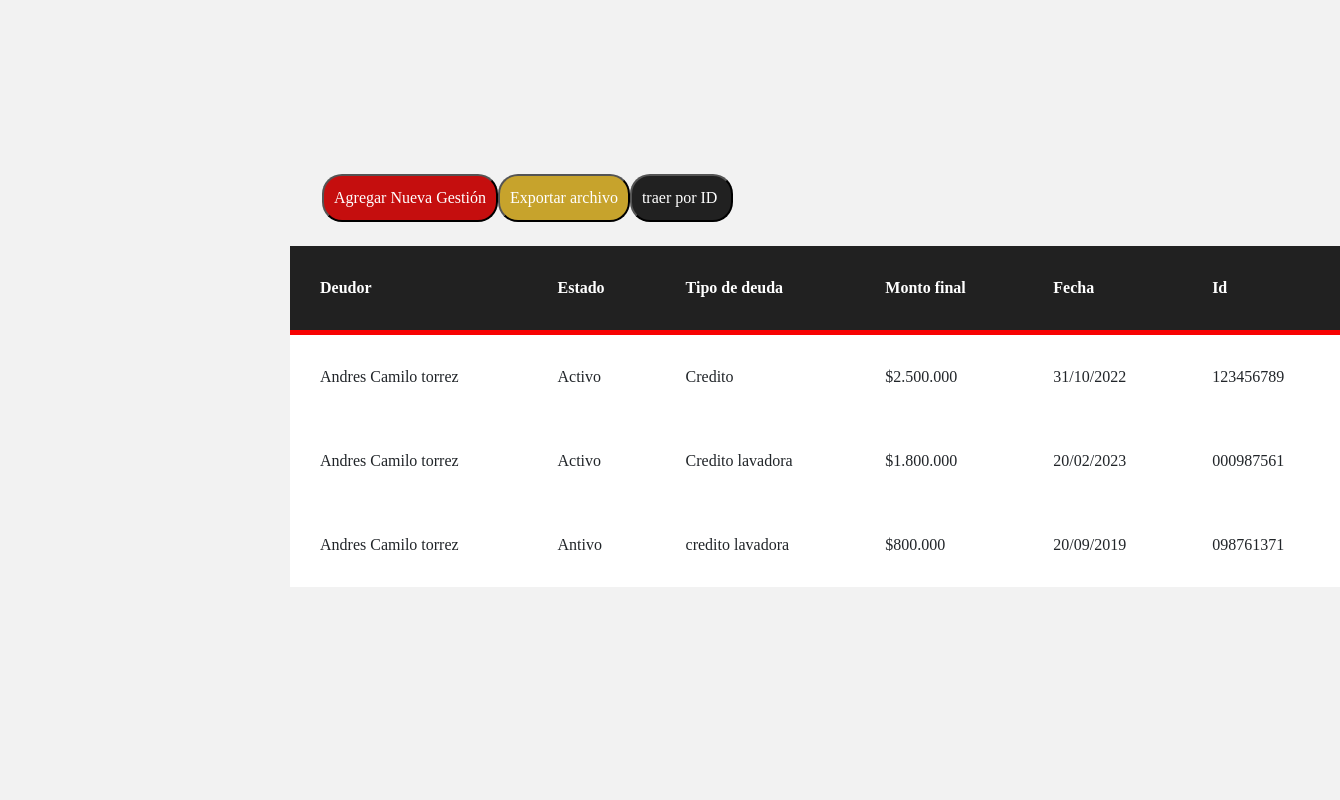
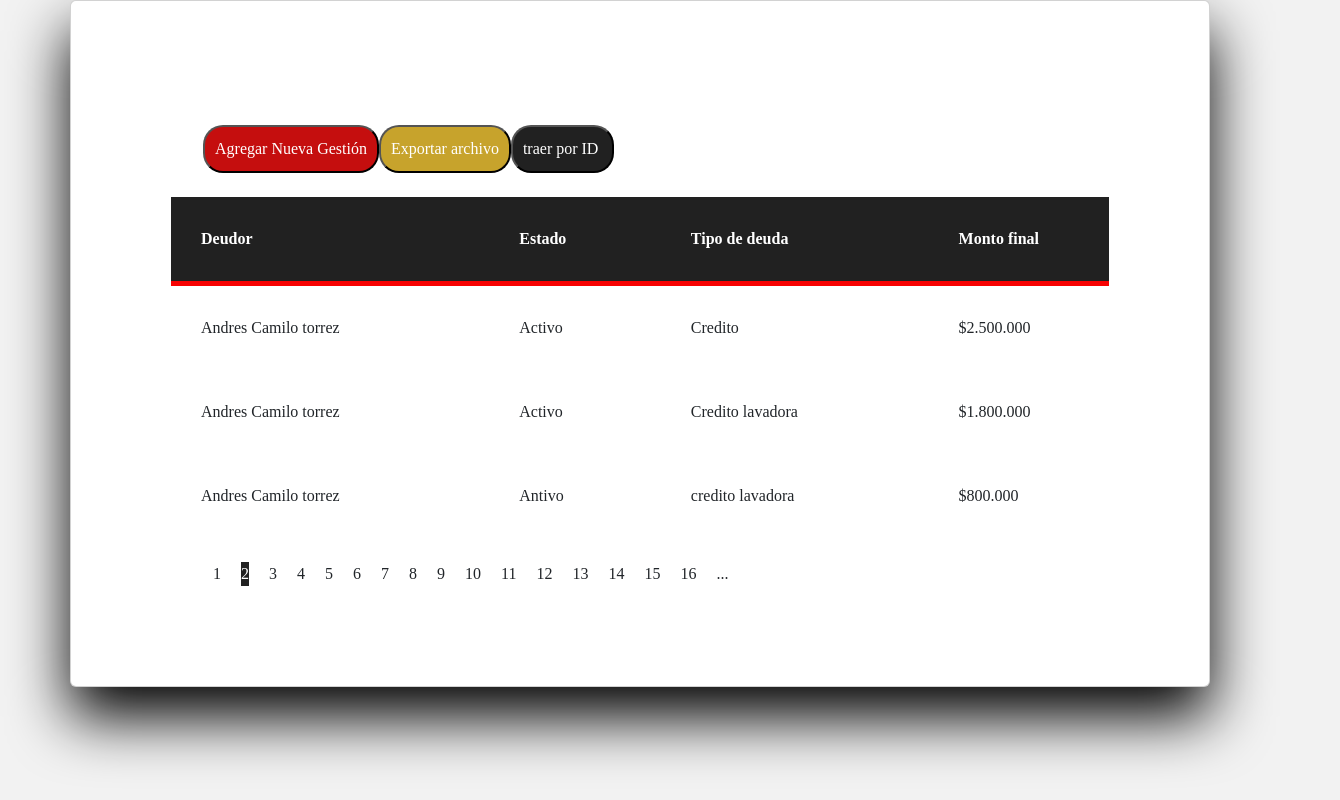
Before and after one commit to DuHuDiCo/SGE_fronted, an Angular app in the folder SGE_frontend/: page /gestion in a window 1280 px wide. Shown: the whole page, 1340 px wide, since content can reach past the window. Built offline with nearby package versions, Linux system fonts and the light colour scheme; a web font is replaced by a local one.

Commit message:
comit
se termino la tabla de gestión

```diff
--- a/SGE_frontend/src/app/Pages/Cartera/pages/componentesCartera/sidebar/gestion/gestion.component.css
+++ b/SGE_frontend/src/app/Pages/Cartera/pages/componentesCartera/sidebar/gestion/gestion.component.css
@@ -71,6 +71,12 @@ background-color: #212121;
     .iconos ul li.google {
         margin-left: 60px;
     }
+    input[type=button]{
+        width: 35px;
+    }
+    /* input[type=submit]{
+        margin-left: auto;
+    } */
 }
 
 .iconos ul li{
@@ -87,3 +93,29 @@ background-color: #212121;
     flex-direction: column;
     flex-direction: column;
 }
+
+
+.card{
+    padding: 100px;
+    box-shadow: 0 30px 60px 0 rgb(0, 0, 0);
+    display: flex;
+    flex-direction: column;
+}
+
+
+
+.listado-numeros ul li{
+    margin: 0 10px;
+    cursor: pointer;
+    float: left;
+    position: relative;
+}
+
+.listado-numeros ul{
+    list-style: none;
+}
+
+li.active{
+    background: #212121;
+    color: #fff;
+}
--- a/SGE_frontend/src/app/Pages/Cartera/pages/componentesCartera/sidebar/gestion/gestion.component.html
+++ b/SGE_frontend/src/app/Pages/Cartera/pages/componentesCartera/sidebar/gestion/gestion.component.html
@@ -1,20 +1,23 @@
-
-
-<div id="main-container">
+<div class="container">
+    <div class="row">
+        <div class="card">
                 <div class="caja">
                     <div class="footer-bottom"><br>
                         <div class="footer-content">
                             <div class="iconos">
                                 <ul>
                                     <li><input type="submit" class="fadeIn fourth" value="Agregar Nueva Gestión"></li>
-                        <li><input type="submit" class="fadeIn fourth" id="exportar" value="Exportar archivo"></li>
-                        <li><input type="submit" class="fadeIn fourth" id="traer" value="traer por ID "></li>
+                                    <li><input type="submit" class="fadeIn fourth" id="exportar"
+                                            value="Exportar archivo">
+                                    </li>
+                                    <li><input type="submit" class="fadeIn fourth" id="traer" value="traer por ID ">
+                                    </li>
                                 </ul>
                             </div>
                         </div><br>
                     </div>
                 </div>
-
+                <div class="table-responsive">
                     <table>
                         <thead>
                             <tr>
@@ -51,4 +54,14 @@
                             <td>098761371</td>
                         </tr>
                     </table>
+                </div><br>
+                <div class="listado-numeros">
+                    <ul>
+                        <li >1</li><li class="active">2</li><li>3</li><li>4</li><li>5</li><li>6</li><li>7</li><li>8</li>
+                        <li>9</li><li>10</li><li>11</li><li>12</li><li>13</li><li>14</li><li>15</li>
+                        <li>16</li><li>...</li>
+                    </ul>
                 </div>
+        </div>
+    </div>
+</div><br>
--- a/SGE_frontend/src/app/Pages/Cartera/pages/componentesCartera/tabla-gestion/tabla-gestion.component.html
+++ /dev/null
@@ -1 +0,0 @@
-<p>tabla-gestion works!</p>
--- a/SGE_frontend/src/app/Pages/Cartera/pages/componentesCartera/tabla-gestion/tabla-gestion.component.ts
+++ /dev/null
@@ -1,15 +0,0 @@
-import { Component, OnInit } from '@angular/core';
-
-@Component({
-  selector: 'app-tabla-gestion',
-  templateUrl: './tabla-gestion.component.html',
-  styleUrls: ['./tabla-gestion.component.css']
-})
-export class TablaGestionComponent implements OnInit {
-
-  constructor() { }
-
-  ngOnInit(): void {
-  }
-
-}
--- a/SGE_frontend/src/app/app.module.ts
+++ b/SGE_frontend/src/app/app.module.ts
@@ -10,7 +10,7 @@ import { NavbarComponent } from './componentesGenerales/navbar/navbar.component'
 import { FormsModule } from '@angular/forms';
 import { PerfilUsuarioComponent } from './componentesGenerales/perfil-usuario/perfil-usuario.component';
 import { GestionComponent } from './Pages/Cartera/pages/componentesCartera/sidebar/gestion/gestion.component';
-import { TablaGestionComponent } from './Pages/Cartera/pages/componentesCartera/tabla-gestion/tabla-gestion.component';
+
 
 @NgModule({
   declarations: [
@@ -21,8 +21,7 @@ import { TablaGestionComponent } from './Pages/Cartera/pages/componentesCartera/
     DashboardComponent,
     NavbarComponent,
     PerfilUsuarioComponent,
-    GestionComponent,
-    TablaGestionComponent
+    GestionComponent
   ],
   imports: [
     BrowserModule,
```
Also changed, not shown: SGE_frontend/src/app/Pages/Cartera/pages/componentesCartera/tabla-gestion/tabla-gestion.component.css (deleted), 1 other file (tests, documents, lock files or other folders). Lines whose indentation alone changed are shown as unchanged.
